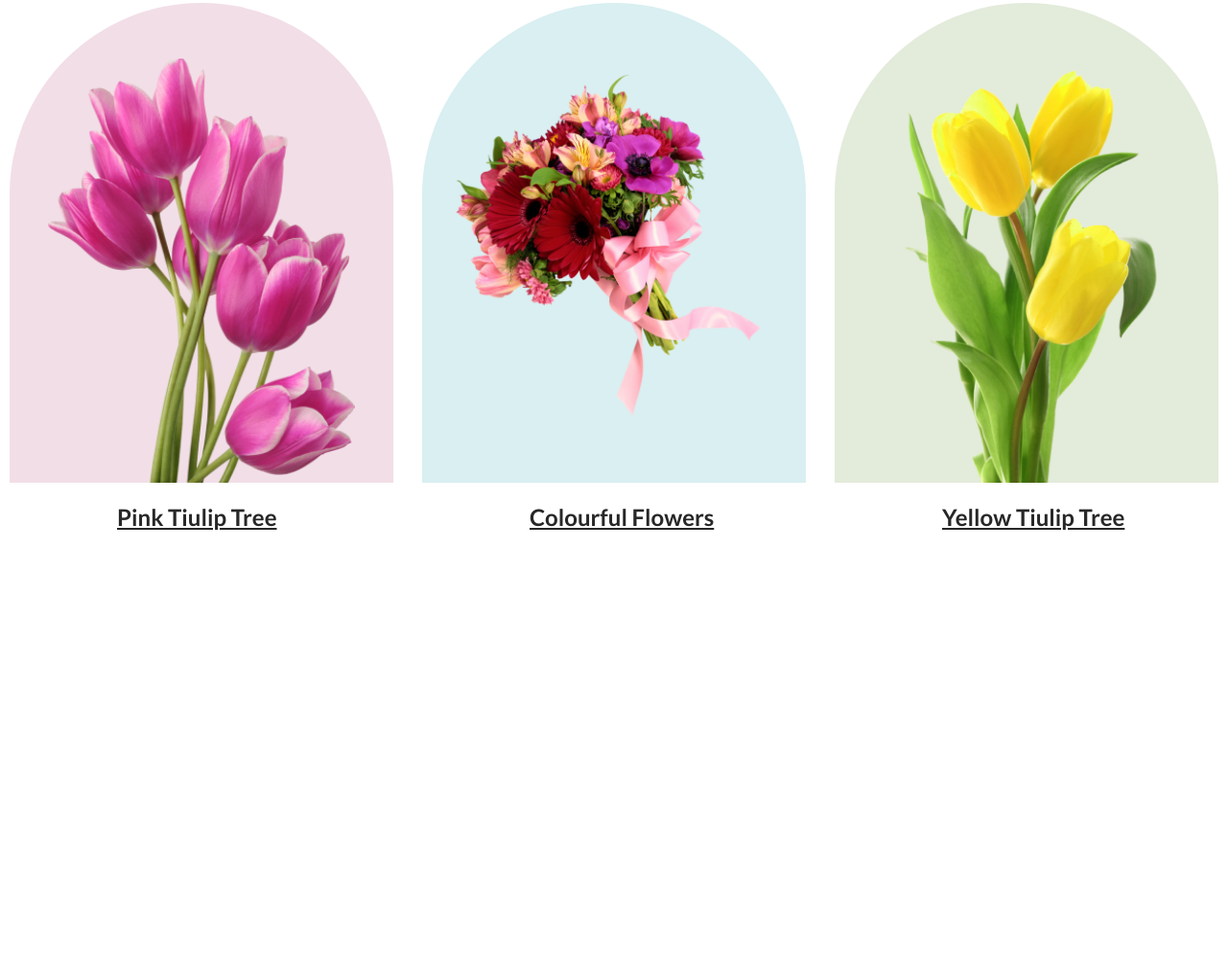
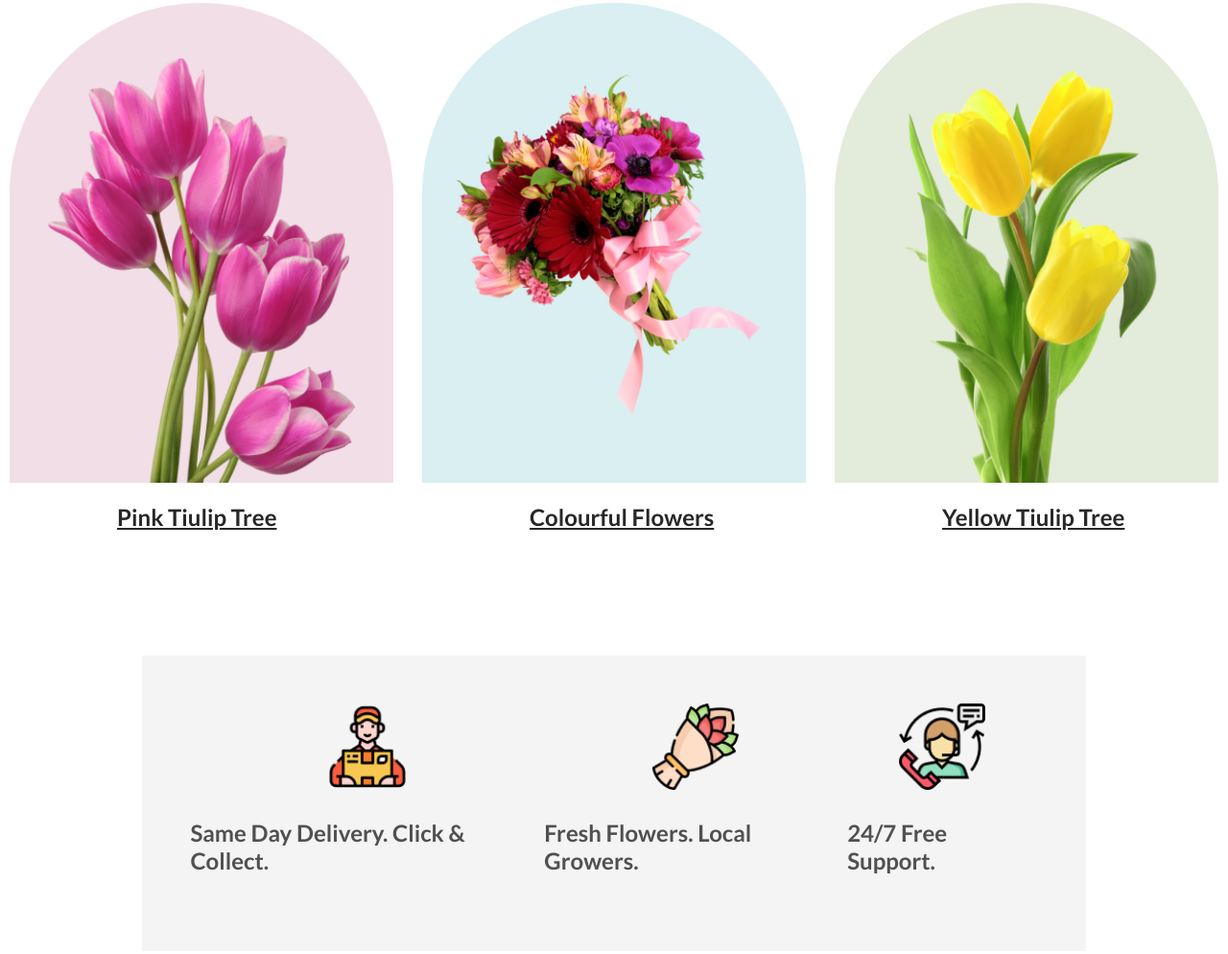
Before and after one commit to akibrahman/assignment-1-ph, a plain HTML site: page index.html in a window 1280 px wide. Shown: the part 1140-2134 px from the top of the page at 96% size. Drawn offline with Linux system fonts and the light colour scheme.

Commit message:
Speciality Section Added

```diff
--- a/index.html
+++ b/index.html
@@ -47,6 +47,21 @@
           </div>
         </div>
       </section>
+      <!-- Speciality Section Starts Here  -->
+      <section class="special">
+        <div class="s-item">
+          <img src="./assets/Group 57.png" alt="" />
+          <p>Same Day Delivery. Click & Collect.</p>
+        </div>
+        <div class="s-item">
+          <img src="./assets/Group 58.png" alt="" />
+          <p>Fresh Flowers. Local Growers.</p>
+        </div>
+        <div class="s-item">
+          <img src="./assets/Group 59.png" alt="" />
+          <p>24/7 Free Support.</p>
+        </div>
+      </section>
     </main>
     <footer></footer>
   </body>
--- a/style.css
+++ b/style.css
@@ -54,7 +54,6 @@
 .featured {
   background-color: #fff;
   margin: 180px 0;
-  margin-bottom: 10000px;
 }
 .f-subtitle {
   /*f-subtitle means Featured-subtitle */
@@ -102,3 +101,27 @@
   background-color: #e3ebdb;
   background-image: url(./assets/pngwing\ 7.png);
 }
+
+/* Speciality Section Style  */
+.special {
+  width: 69%;
+  background-color: #f4f4f4;
+  margin: 0 auto;
+  display: flex;
+  justify-content: space-around;
+  align-items: center;
+  padding: 50px;
+}
+.s-item img {
+  display: block;
+  width: 90px;
+  margin: 0 auto;
+}
+.s-item p {
+  /* s-item means special-items */
+  color: #272727cc;
+  font-size: 24px;
+  font-weight: 600;
+  margin: 30px 0;
+  border-radius: 8px;
+}
```
